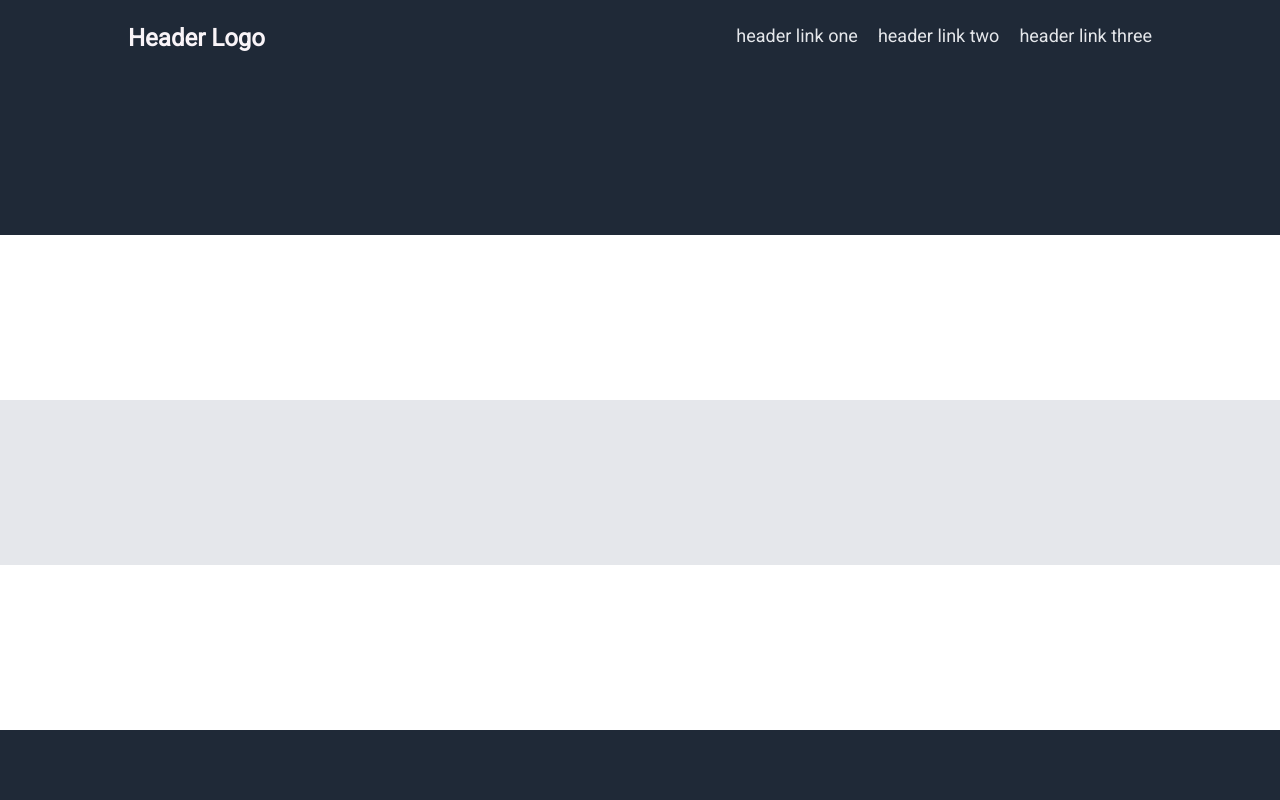
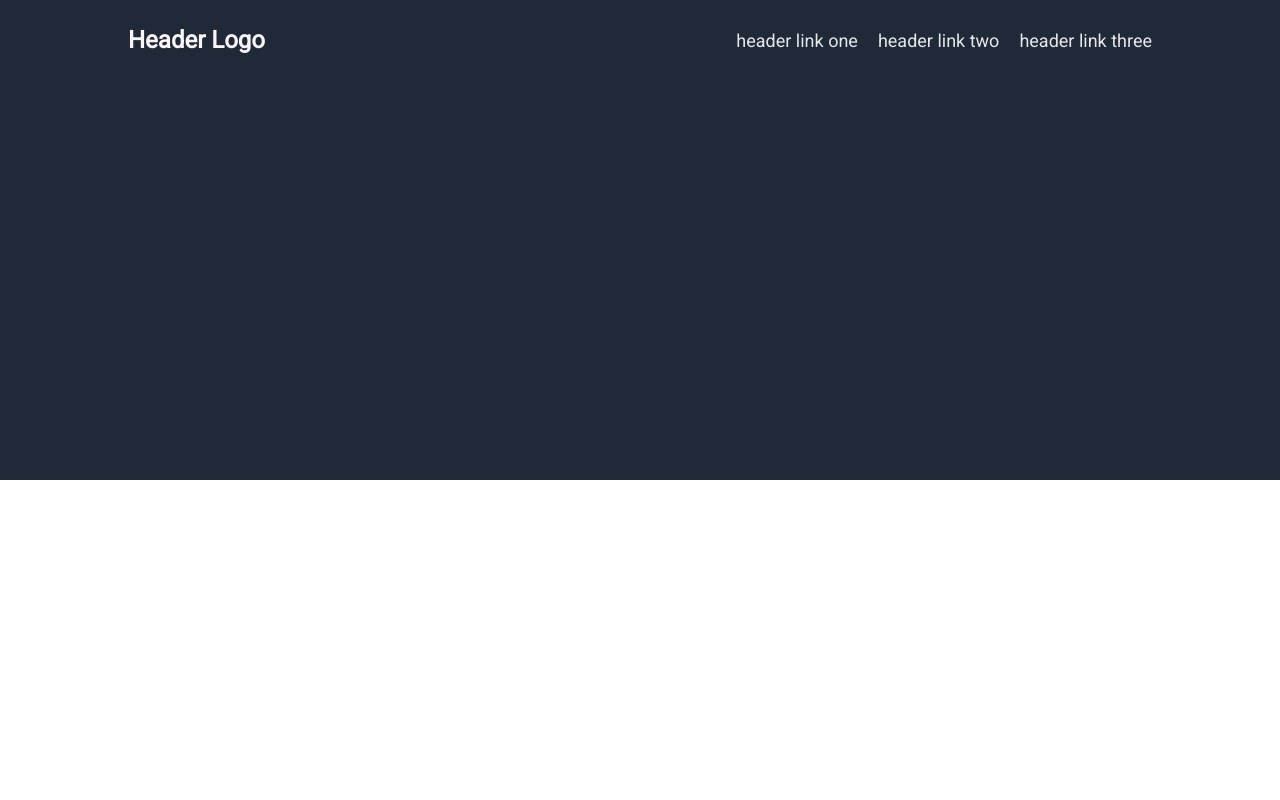
Before and after one commit to Orkhyd/landing-page, a plain HTML site: page index.html in a window 1280 px wide. Shown: the top 800 px of the page. Drawn offline with Linux system fonts and the light colour scheme.

Commit message:
Finish header better

```diff
--- a/index.html
+++ b/index.html
@@ -12,9 +12,9 @@
         <div class="header flexy">
             <p>Header Logo</p>
             <ul>
-                <li>header link one</li>
-                <li>header link two</li>
-                <li>header link three</li>
+                <li><a href="">header link one</a></li>
+                <li><a href="">header link two</a></li>
+                <li><a href="">header link three</a></li>
             </ul>
         </div>
 
--- a/style.css
+++ b/style.css
@@ -3,7 +3,7 @@
 /* Flex Part */
 .wrapper, html, body{
 
-    height: 100%;
+    /* height: 100%; */
     margin: 0px;
 }
 
@@ -19,7 +19,7 @@
 }
 .header.flexy, .footer.flexy{
     flex:0 1 auto;
-    height: 70px;
+    height: 80px;
     display: flex;
     justify-content: space-around;
 }
@@ -44,6 +44,7 @@
     font-weight: bolder;
     flex: auto;
     margin-left: 10%;
+    align-self: center;
 }
 .header ul{
     list-style-type: none;
@@ -59,3 +60,16 @@
 *{
     font-family: "roboto";
 }
+
+a{
+    color: #e5e7eB;
+    text-decoration: none;
+}
+
+.hero, .quote, .signup, .random{
+    height: 400px;
+    flex: 1 1 auto;
+}
+.signup.flexy{
+    height: 300px;
+}
```
